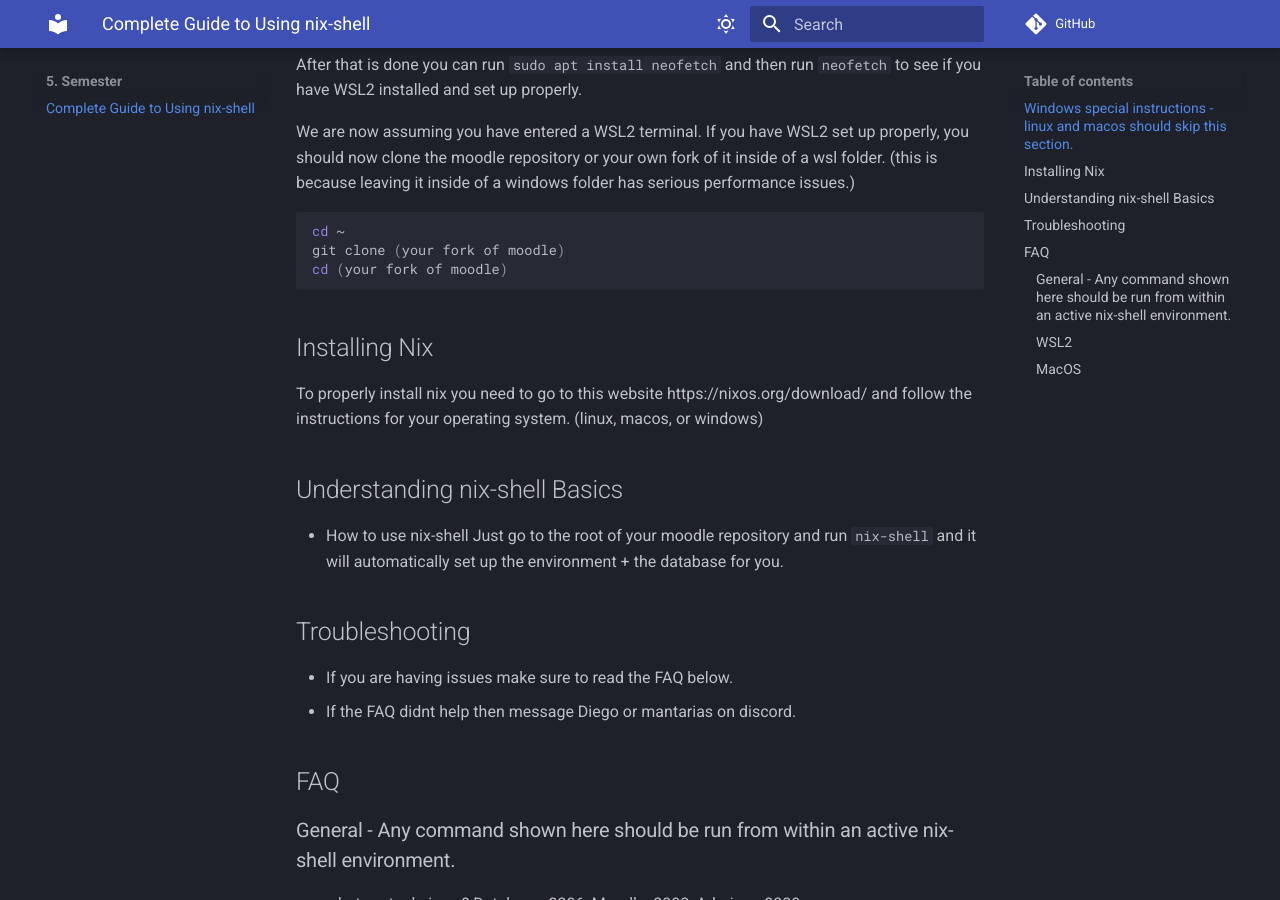
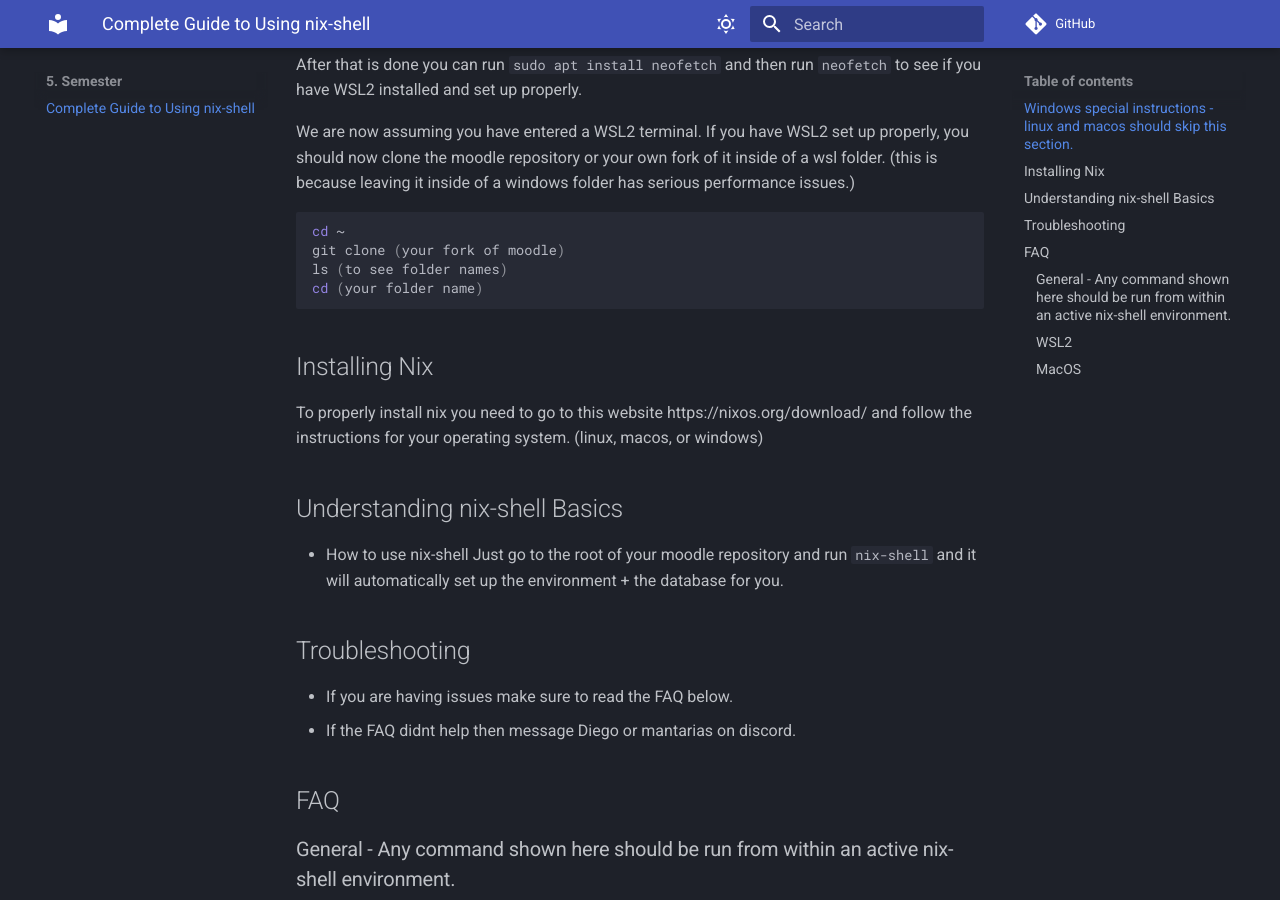
Before and after one commit to DeeKahy/UniNotes, an MkDocs documentation site: the page built from docs/5. Semester/index.md, in a window 1280 px wide and 900 px high, scrolled down 329 px. Built offline with MkDocs 1.6.1 and Material for MkDocs 9.7.7, drawn with Linux system fonts in a browser that asks for light colours; comment, search, counter and statistics services are not loaded.

Commit message:
Update index.md

````diff
--- a/docs/5. Semester/index.md
+++ b/docs/5. Semester/index.md
@@ -11,7 +11,8 @@
 ```bash
 cd ~
 git clone (your fork of moodle)
-cd (your fork of moodle)
+ls (to see folder names)
+cd (your folder name)
 ```
 
 ## Installing Nix
````
